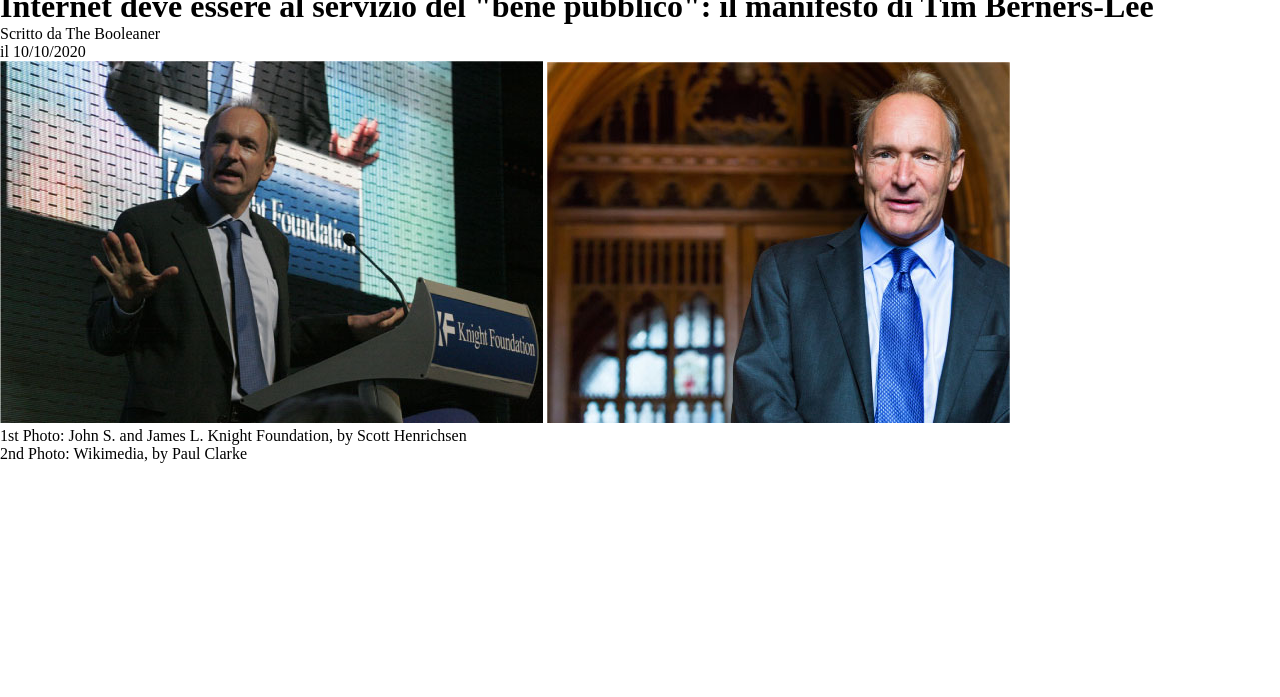
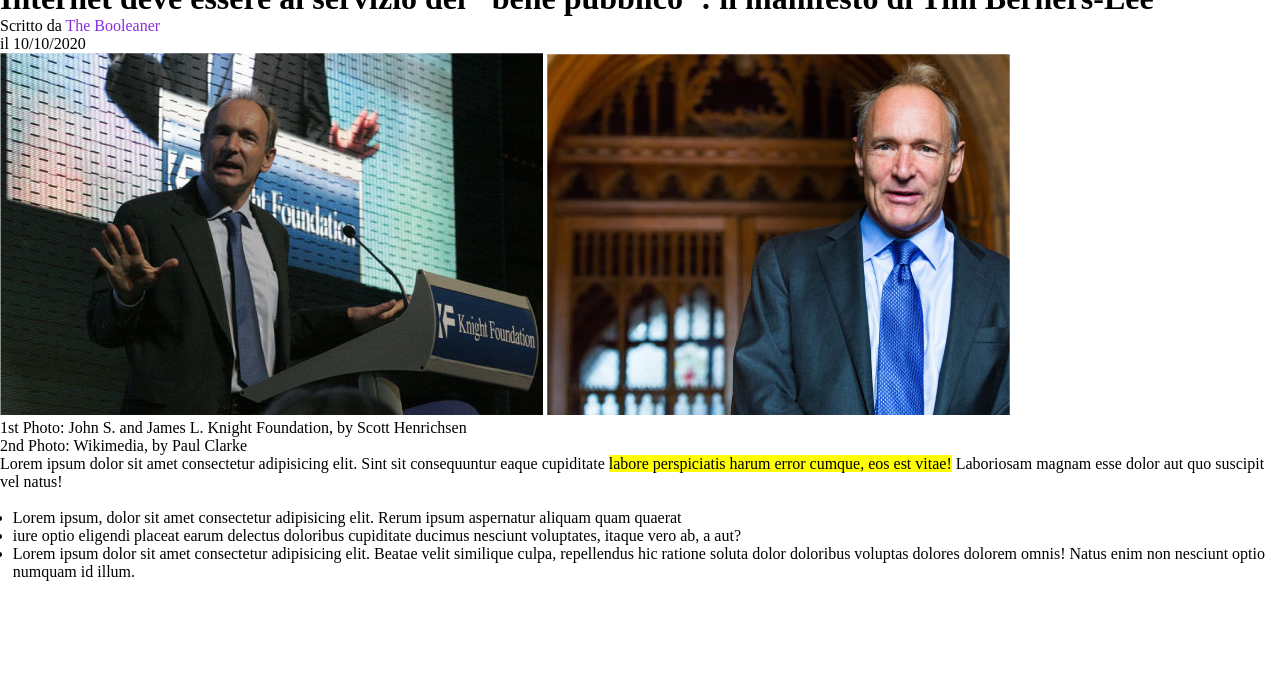
Before and after one commit to Elsti97/html-css-booleaner, a plain HTML site: page index.html in a window 1280 px wide. Shown: the part 103-800 px from the top of the page. Drawn offline with Linux system fonts and the light colour scheme.

Commit message:
articolo e ul

```diff
--- a/css/style.css
+++ b/css/style.css
@@ -12,4 +12,17 @@ header{
 header img{
     width: 15%;
     padding-top: 3%;
+    padding-left: 30px;
 }
+
+.scrittore{
+    color: blueviolet;
+}
+
+.evidenziato{
+    background-color: yellow;;
+}
+
+ul{
+    margin-left:1%;
+}
--- a/index.html
+++ b/index.html
@@ -17,13 +17,23 @@
     <!-- Titolo e foto -->
     <main>
         <h1>Internet deve essere al servizio del "bene pubblico": il manifesto di Tim Berners-Lee</h1>
-        <p>Scritto da The Booleaner</p>
+        <p>Scritto da <span class="scrittore">The Booleaner</span></p>
         <p>il 10/10/2020</p>
         <img src="img/tim-1.jpg" alt="">
         <img src="img/tim-2.jpg" alt="">
         <p>1st Photo: John S. and James L. Knight Foundation, by Scott Henrichsen</p>
         <p>2nd Photo: Wikimedia, by Paul Clarke</p>
 
+        <!-- Articolo e lista -->
+        <p>Lorem ipsum dolor sit amet consectetur adipisicing elit. Sint sit consequuntur eaque cupiditate <span class="evidenziato">labore perspiciatis harum error cumque, eos est vitae!</span> Laboriosam magnam esse dolor aut quo suscipit vel natus!</p>
+        <br>
+
+        <ul>
+            <li>Lorem ipsum, dolor sit amet consectetur adipisicing elit. Rerum ipsum aspernatur aliquam quam quaerat</li>
+            <li>iure optio eligendi placeat earum delectus doloribus cupiditate ducimus nesciunt voluptates, itaque vero ab, a aut?</li>
+            <li>Lorem ipsum dolor sit amet consectetur adipisicing elit. Beatae velit similique culpa, repellendus hic ratione soluta dolor doloribus voluptas dolores dolorem omnis! Natus enim non nesciunt optio numquam id illum.</li>
+
+        </ul>
     </main>
 </body>
 </html>
```
